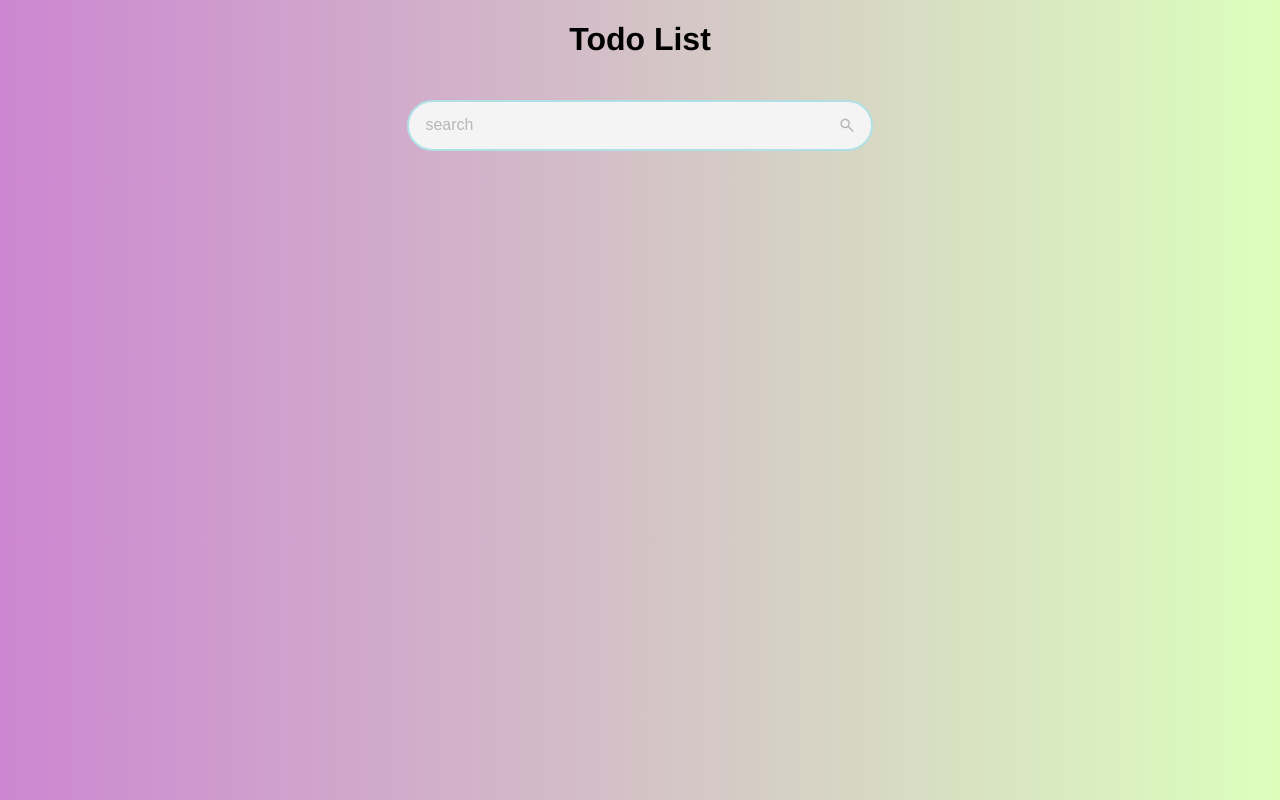
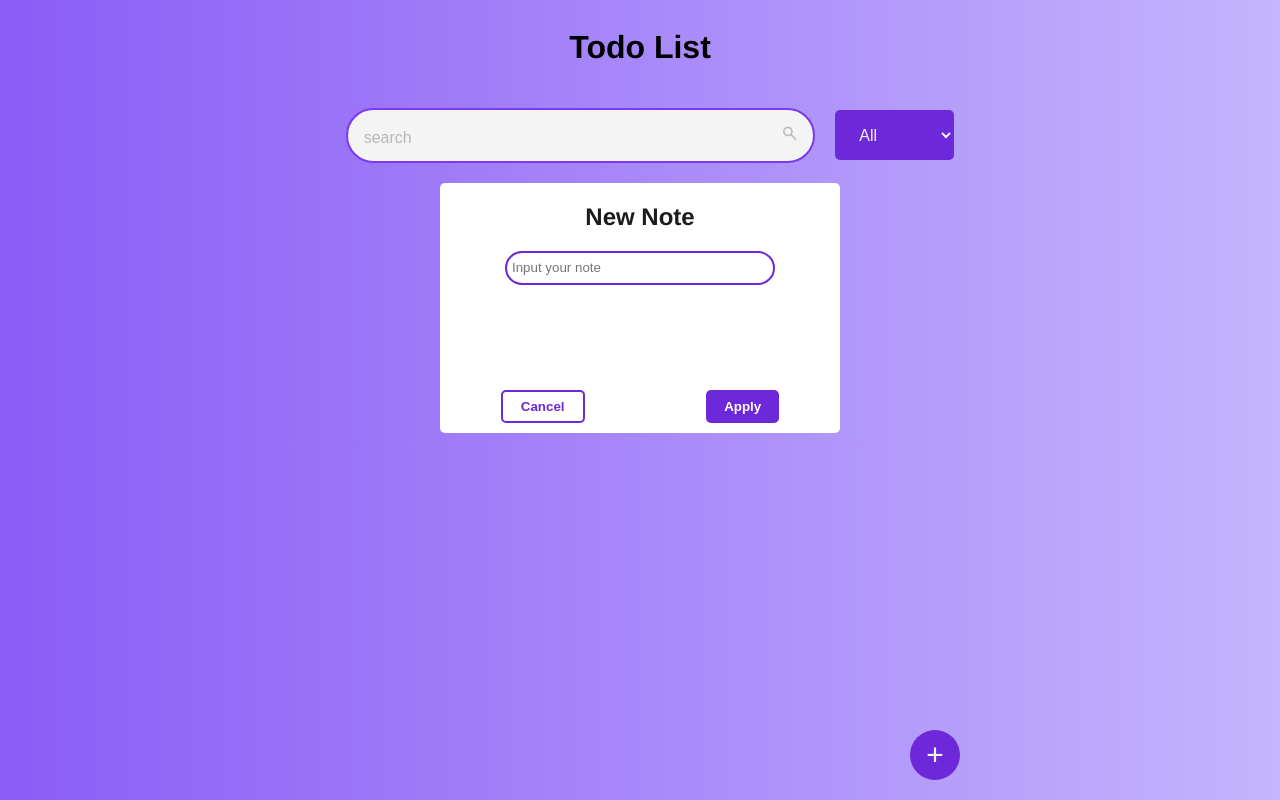
Before and after one commit to voidaquacore-web/To-do-list, a plain HTML site: page src/index.html in a window 1280 px wide. Drawn offline with nearby package versions, Linux system fonts and the light colour scheme.

Commit message:
add popup toggle

```diff
--- a/src/index.css
+++ b/src/index.css
@@ -1,25 +1,27 @@
 body {
-    text-align: center;
    background: #DCFFBD;  /* fallback for old browsers */
-background: -webkit-linear-gradient(to right, #CC86D1, #DCFFBD);  /* Chrome 10-25, Safari 5.1-6 */
-background: linear-gradient(to right, #CC86D1, #DCFFBD); /* W3C, IE 10+/ Edge, Firefox 16+, Chrome 26+, Opera 12+, Safari 7+ */
+background: -webkit-linear-gradient(to right, #8B5CF6 , #C4B5FD);  /* Chrome 10-25, Safari 5.1-6 */
+background: linear-gradient(to right, #8B5CF6 , #C4B5FD); /* W3C, IE 10+/ Edge, Firefox 16+, Chrome 26+, Opera 12+, Safari 7+ */
 
 
     font-family:'Franklin Gothic Medium', 'Arial Narrow', Arial, sans-serif;
 }
 
+.body {
+    display: flex;
+    flex-direction: column;
+    align-items: center;
+}
 
 .search{
     --padding: 14px;
 
-    display: flex;
-    align-items: center;
     width: max-content;
     padding: var(--padding);
     background-color: #f4f4f4;
     border-radius: 100px;
     margin: 20px;
-    border: 2px solid powderblue;
+    border: 2px solid #7C3AED;
 }
 
 .search-input {
@@ -38,4 +40,75 @@ background: linear-gradient(to right, #CC86D1, #DCFFBD); /* W3C, IE 10+/ Edge, F
 .main {
     display: flex;
     justify-content: center;
+    align-items: center;
 }
+
+#tasks {
+    height: 50px ;
+    border: none;
+    outline: none;
+    background: #6D28D9;
+    border-radius: 5px;
+    color: whitesmoke;
+    font-size: medium;
+    padding-left: 20px;
+}
+
+.add-note{
+    border-radius: 50px;
+    width: 50px;
+    height: 50px;
+    font-size: 30px;
+    border: none;
+    background-color: #6D28D9;
+    color: whitesmoke;
+    position: fixed;
+    bottom: 20px;
+    right: 25vw;
+}
+
+.add-popup {
+    display: flex;
+    flex-direction: column;
+    justify-content: space-between;
+    align-items: center;
+    background: white;
+     width: 400px;
+     height: 250px;
+     border-radius: 5px;
+     color: #1d1c1c;
+}
+
+.button-wrapper {
+    width: 100%;
+    display: flex;
+    justify-content: space-around;
+    padding-bottom: 10px;
+}
+
+.content-wrapper {
+    text-align: center;
+}
+
+.popup-input {
+    width: 20vw;
+    height: 20px;
+    border: 2px solid #6D28D9;
+    border-radius: 20px;
+    padding: 5px;
+}
+
+.popup-btn {
+    padding: 7px 18px;
+    background-color: #6D28D9;
+    border: none;
+    color: white;
+    font-weight: bold;
+    border-radius: 5px;
+}
+
+.cancel-btn {
+    background-color: white;
+    color: #6D28D9;
+    border: 2px solid #6D28D9;
+}
--- a/src/index.html
+++ b/src/index.html
@@ -8,6 +8,7 @@
     <title>to do list</title>
 </head>
 <body>
+    <div class="body">
     <h1>Todo List</h1>
     <div class="main">
         <form action="search">
@@ -17,6 +18,26 @@
             </div>
         </form>
 
+          <select id="tasks">
+            <option value="">All</option>
+            <option value="">Complete</option>
+            <option value="">Incomplete</option>
+          </select>
     </div>
+    <div class="add-popup">
+        <div class="content-wrapper">
+        <h2 class="popup-title">New Note</h2>
+        <input class="popup-input" type="text" placeholder="Input your note">
+ </div>
+        <div class="button-wrapper">
+        <button class="cancel-btn popup-btn">Cancel</button>
+        <button class=" popup-btn">Apply</button>
+         </div>
+
+    </div>
+    </div>
+    <button class=" add-note">+</button>
+
+    <script src="script.js"></script>
 </body>
 </html>
--- a/src/script.js
+++ b/src/script.js
@@ -0,0 +1,11 @@
+const popup = document.querySelector(".add-popup")
+const addbtn =  document.querySelector(".add-note")
+const cancelbtn = document.querySelector(".cancel-btn")
+
+addbtn.addEventListener("click", () => {
+    popup.classlist.add("show");
+});
+
+cancelbtn.addEventListener("click", () => {
+    popup.classlist.remove("show")
+})
```
